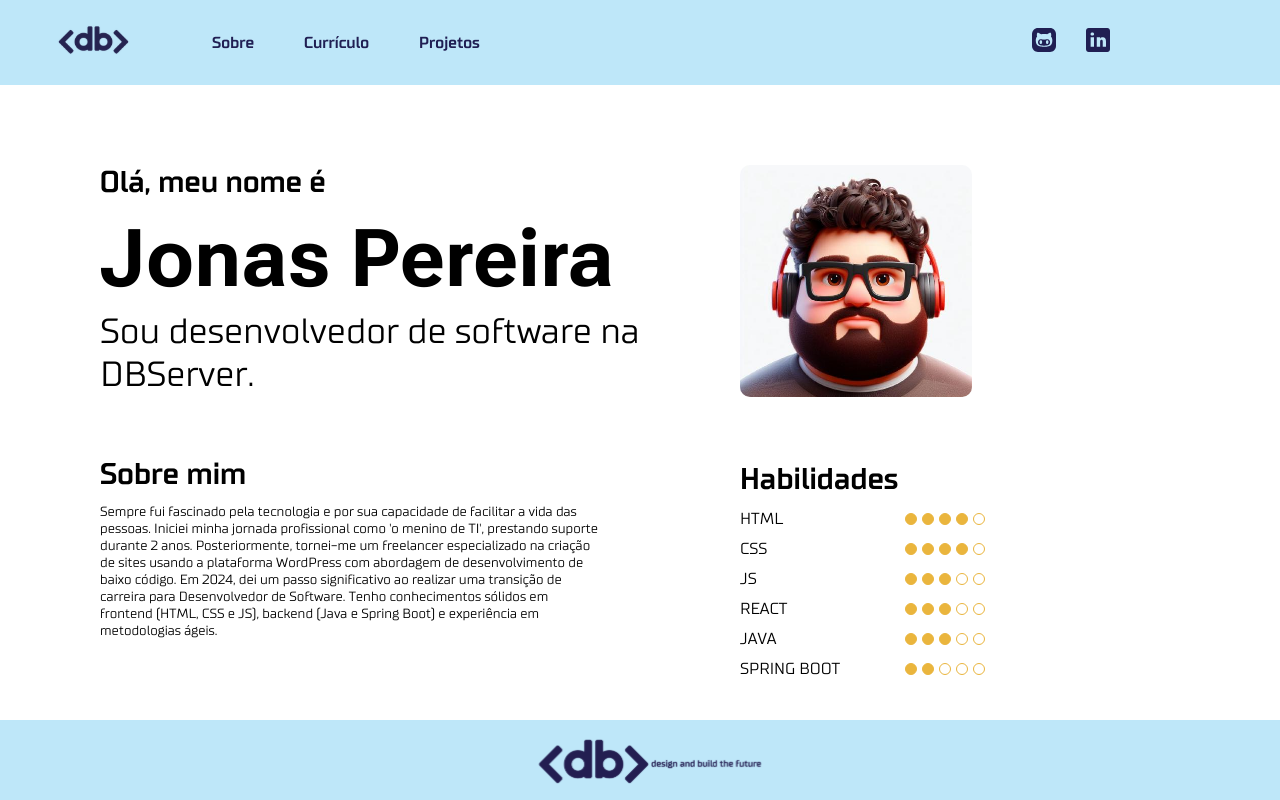
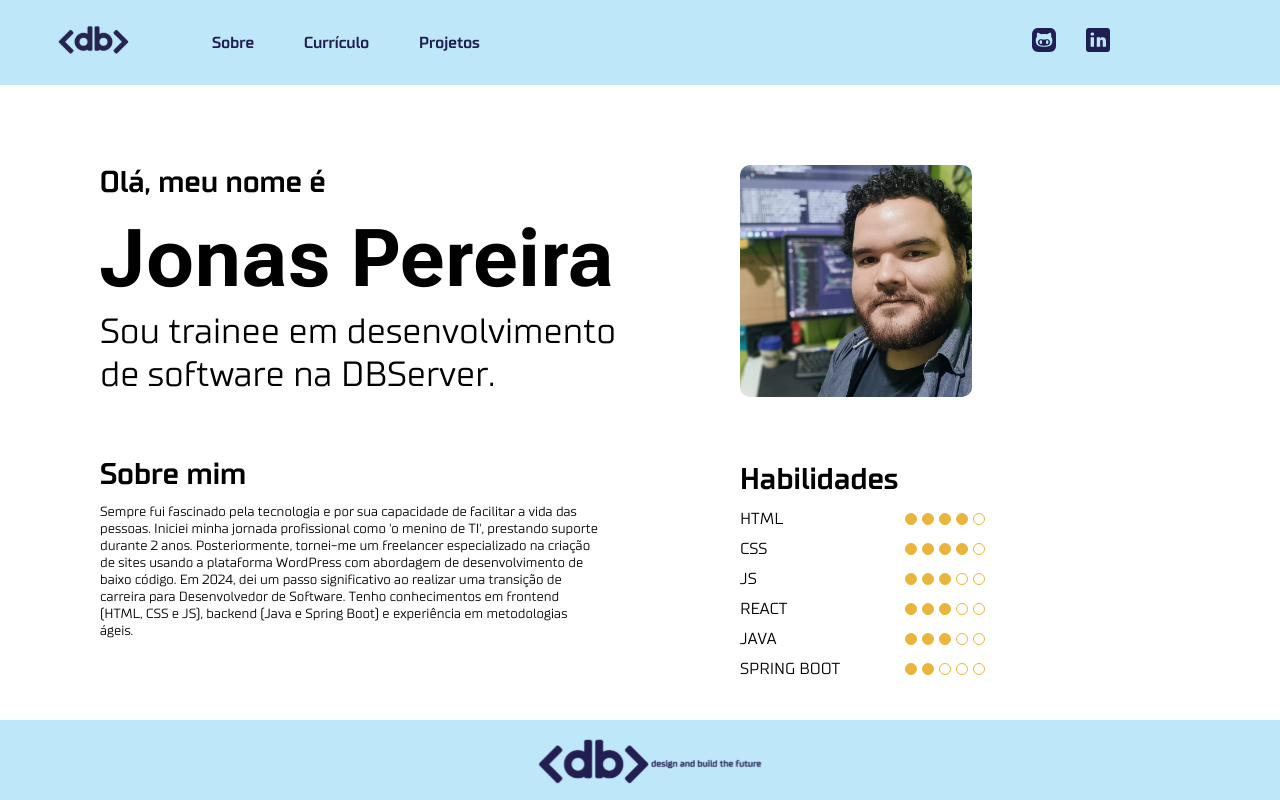
Before and after one commit to jonasdspereira/db-portfolio, a React (Vite) app: page / in a window 1280 px wide. Built offline with nearby package versions, Linux system fonts and the light colour scheme; the HTML template or start-up script is replaced by a standard one.

Commit message:
refactor: ajustes na imagem e no texto da pagina sobre

```diff
--- a/src/components/Sobre/index.jsx
+++ b/src/components/Sobre/index.jsx
@@ -1,6 +1,6 @@
 import React from "react";
 import styled, { ThemeProvider } from "styled-components";
-import jonas from "./jonas.jfif";
+import jonas from "./jonas.jpeg";
 
 const theme = {
   colors: {
@@ -205,7 +205,7 @@ const Sobre = () => {
             <SobreAntetitulo>Olá, meu nome é</SobreAntetitulo>
             <SobreTitulo>Jonas Pereira</SobreTitulo>
             <SobreSubtitulo>
-              Sou desenvolvedor de software na DBServer.
+              Sou trainee em desenvolvimento de software na DBServer.
             </SobreSubtitulo>
           </SobreNome>
           <SobreDescricao>
@@ -218,7 +218,7 @@ const Sobre = () => {
               de sites usando a plataforma WordPress com abordagem de
               desenvolvimento de baixo código. Em 2024, dei um passo
               significativo ao realizar uma transição de carreira para
-              Desenvolvedor de Software. Tenho conhecimentos sólidos em frontend
+              Desenvolvedor de Software. Tenho conhecimentos em frontend
               (HTML, CSS e JS), backend (Java e Spring Boot) e experiência em
               metodologias ágeis.
             </SobreTexto>
```
Also changed, not shown: src/components/Sobre/jonas.jpeg (added).
